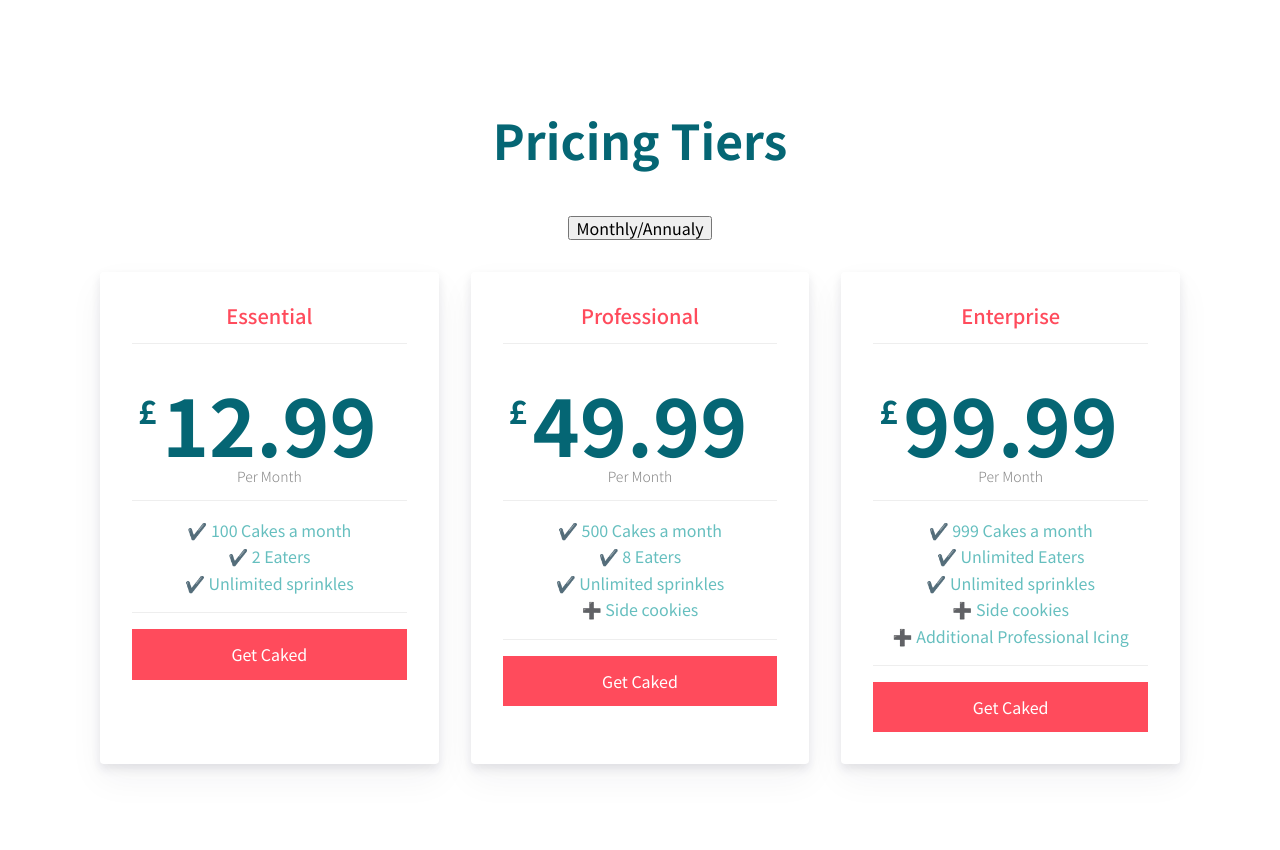
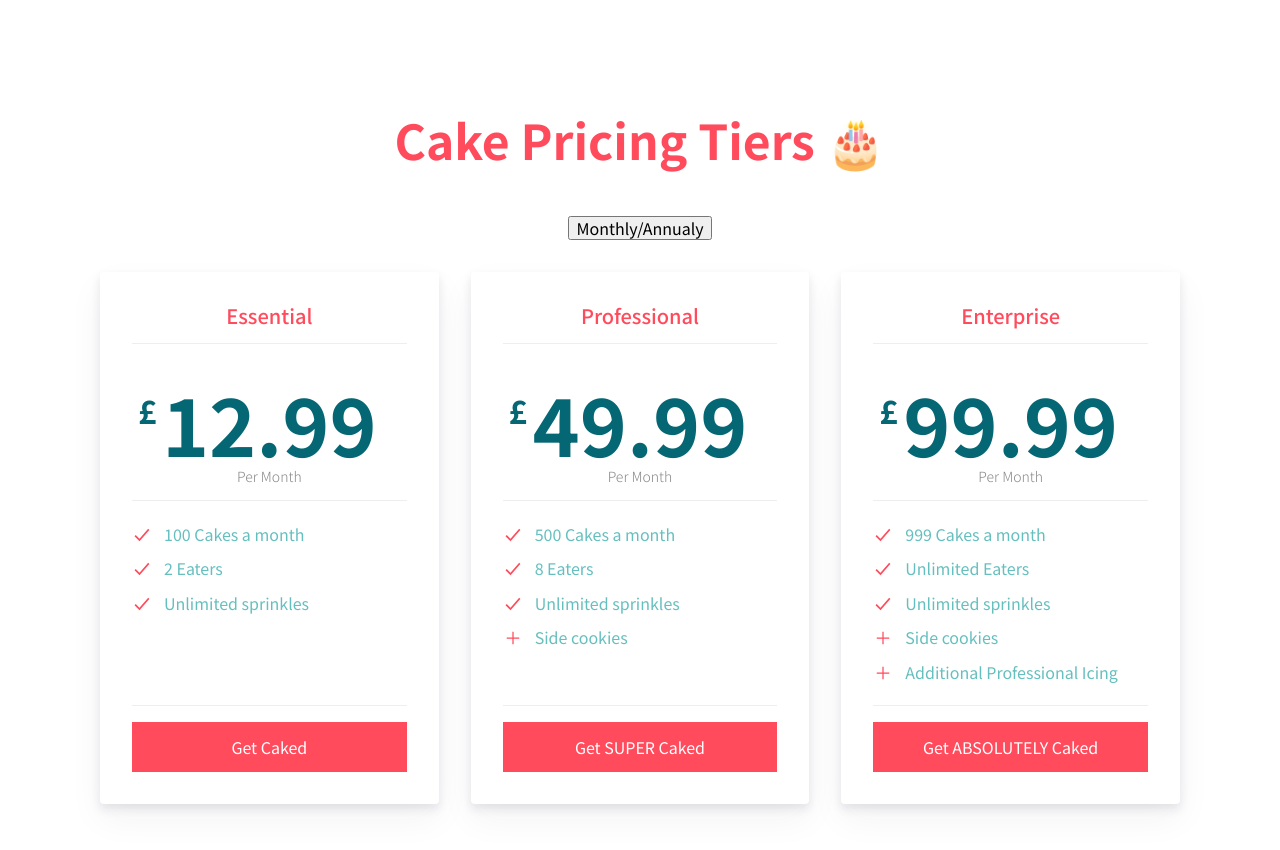
Before and after one commit to richk727/react-pricing-table, a React (Create React App) app: page / in a window 1280 px wide. Shown: the top 850 px of the page. Built offline with nearby package versions, Linux system fonts and the light colour scheme.

Commit message:
Tweaked feature list styling and added SVG icons

```diff
--- a/src/App.js
+++ b/src/App.js
@@ -3,12 +3,17 @@ import styled from 'styled-components';
 import PriceCalculator from './components/PriceCalculator';
 
 const Container = styled.div`
-  max-width: 1080px;
+  width: 500px;
+  max-width: 98%;
   margin: 0 auto;
   padding: 5rem 0;
+  @media (min-width: 1100px) {
+    width: 1080px;
+  }
 `;
 
 const Title = styled.h1`
+  color: var(--primary-accent);
   font-size: 3rem;
   font-weight: bold;
   text-align: center;
@@ -18,7 +23,7 @@ function App() {
   return (
     <div className="App">
       <Container>
-        <Title>Pricing Tiers</Title>
+        <Title>Cake Pricing Tiers 🎂</Title>
         <PriceCalculator />
       </Container>
     </div>
--- a/src/PricePlans.js
+++ b/src/PricePlans.js
@@ -25,7 +25,7 @@ export const PricePlans = [
     title: 'Professional',
     'annual-monthly-price': '39.99',
     'monthly-price': '49.99',
-    'button-text': 'Get Caked',
+    'button-text': 'Get SUPER Caked',
     features: [
       {
         'feature-text': '500 Cakes a month',
@@ -50,7 +50,7 @@ export const PricePlans = [
     title: 'Enterprise',
     'annual-monthly-price': '79.99',
     'monthly-price': '99.99',
-    'button-text': 'Get Caked',
+    'button-text': 'Get ABSOLUTELY Caked',
     features: [
       {
         'feature-text': '999 Cakes a month',
--- a/src/components/PlanCard.js
+++ b/src/components/PlanCard.js
@@ -1,8 +1,12 @@
 import React from 'react';
 import styled from 'styled-components';
 import PropTypes from 'prop-types';
+import { ReactComponent as CheckIcon } from '../assets/checkmark-sharp.svg';
+import { ReactComponent as AddIcon } from '../assets/add-sharp.svg';
 
 const Card = styled.div`
+  display: flex;
+  flex-direction: column;
   padding: 2rem;
   text-align: center;
   background: var(--card-background);
@@ -46,6 +50,7 @@ const PricePerTerms = styled.div`
 
 const CardContent = styled.div`
   postion: relative;
+  flex: 1 0 auto;
   margin: 1rem 0;
   padding: 1rem 0;
   border-top: 1px solid #eee;
@@ -53,12 +58,25 @@ const CardContent = styled.div`
 `;
 
 const FeatureList = styled.ul`
+  display: flex;
+  flex-direction: column;
+  justify-content: flex-start;
   margin: 0;
   padding: 0;
   list-style: none;
+  text-align: left;
+`;
 
-  li {
-    padding: 0.25rem 0;
+const FeatureItem = styled.li`
+  position: relative;
+  padding: 0.5rem 0 0.5rem 2rem;
+
+  svg {
+    position: absolute;
+    top: 0.5rem;
+    left: 0;
+    width: 1.25rem;
+    color: var(--primary-accent);
   }
 `;
 
@@ -69,6 +87,13 @@ const PurchaseButton = styled.button`
   background: var(--primary-accent);
   border: none;
   cursor: pointer;
+  transition: all 150ms ease-out;
+
+  &:hover {
+    opacity: 0.9;
+    transform: translateY(-2px);
+    box-shadow: 0 4px 15px rgb(63 45 86 / 0.15), 0 4px 4px rgb(63 45 86 / 0.25);
+  }
 `;
 
 const PriceCard = (props) => {
@@ -81,7 +106,10 @@ const PriceCard = (props) => {
     buttonText,
   } = props;
   function displayIcon(value) {
-    return value === 'tick' ? '✔️' : '➕';
+    if (value === 'tick') {
+      return <CheckIcon />;
+    }
+    return <AddIcon />;
   }
   const price = setAnnualPrice ? annualMonthlyPrice : monthlyPrice;
   return (
@@ -96,9 +124,9 @@ const PriceCard = (props) => {
         <FeatureList>
           {features &&
             features.map((feature, key) => (
-              <li key={key}>
+              <FeatureItem key={key}>
                 {displayIcon(feature['feature-icon'])} {feature['feature-text']}
-              </li>
+              </FeatureItem>
             ))}
         </FeatureList>
       </CardContent>
--- a/src/components/PriceCalculator.js
+++ b/src/components/PriceCalculator.js
@@ -5,8 +5,12 @@ import { PricePlans } from '../PricePlans';
 
 const Row = styled.div`
   display: grid;
-  grid-template-columns: repeat(3, 1fr);
-  grid-column-gap: 2rem;
+  grid-template-columns: 1fr;
+  gap: 2rem;
+
+  @media (min-width: 1100px) {
+    grid-template-columns: repeat(3, 1fr);
+  }
 `;
 
 const Controls = styled.div`
```
Also changed, not shown: src/assets/add-sharp.svg (added), src/assets/checkmark-sharp.svg (added).
